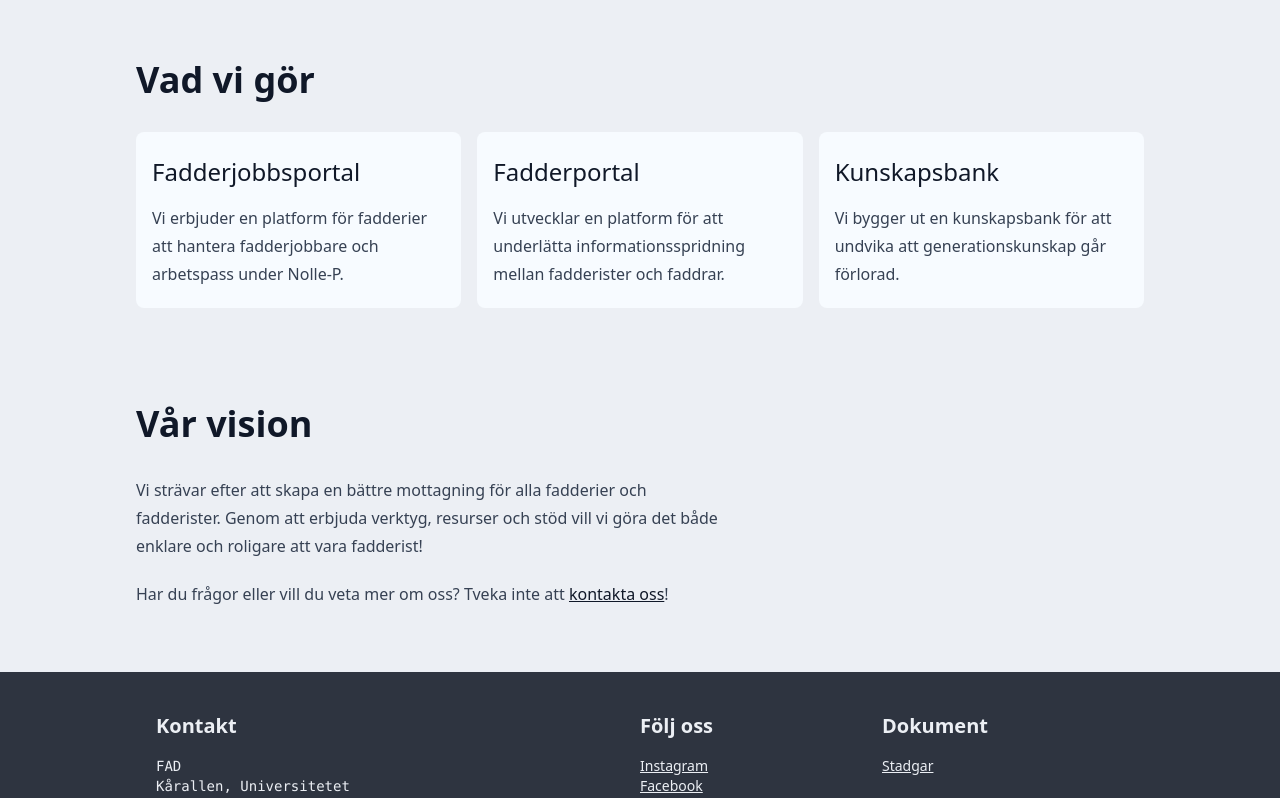
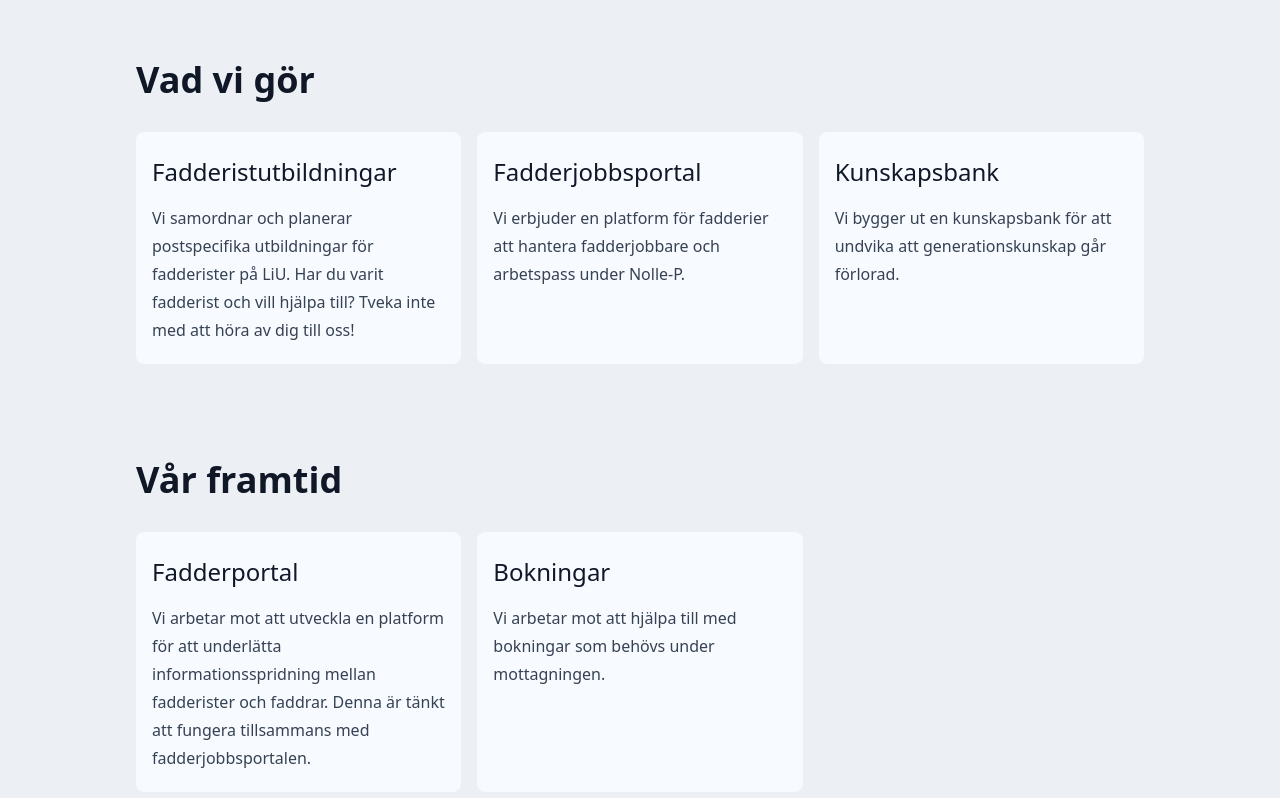
Before and after one commit to FAD-LiU/fad-website, a SvelteKit app: page / in a window 1280 px wide. Shown: the part 1160-1958 px from the top of the page. Built offline with nearby package versions, Linux system fonts and the light colour scheme.

Commit message:
Update what we do items and add future what we dos. Use contact email constant in mainpage.

```diff
--- a/src/routes/+page.svelte
+++ b/src/routes/+page.svelte
@@ -1,4 +1,6 @@
 <script lang="ts">
+  import { CONTACT_EMAIL } from "$lib/constants";
+
   import Link from "$lib/components/Link.svelte";
   import BeardGlasses from "$lib/icons/BeardGlasses.svelte";
 
@@ -62,7 +64,7 @@
         </p>
         <p>
           Vårt mål? En mottagning där både fadderister och nya studenter får den bästa möjliga
-          upplevelsen.
+          upplevelsen!
         </p>
       </section>
       <div class="flex items-center justify-center">
@@ -75,16 +77,29 @@
       <h1>Vad vi gör</h1>
       <ul class="grid grid-cols-1 gap-4 md:grid-cols-3">
         {@render whatWeDoItem(
+          "Fadderistutbildningar",
+          "Vi samordnar och planerar postspecifika utbildningar för fadderister på LiU. Har du varit fadderist och vill hjälpa till? Tveka inte med att höra av dig till oss!",
+        )}
+        {@render whatWeDoItem(
           "Fadderjobbsportal",
           "Vi erbjuder en platform för fadderier att hantera fadderjobbare och arbetspass under Nolle-P.",
         )}
         {@render whatWeDoItem(
+          "Kunskapsbank",
+          "Vi bygger ut en kunskapsbank för att undvika att generationskunskap går förlorad.",
+        )}
+      </ul>
+    </section>
+    <section class={`max-w-none ${proseStyles} ${mt}`}>
+      <h1>Vår framtid</h1>
+      <ul class="grid grid-cols-1 gap-4 md:grid-cols-3">
+        {@render whatWeDoItem(
           "Fadderportal",
-          "Vi utvecklar en platform för att underlätta informationsspridning mellan fadderister och faddrar.",
+          "Vi arbetar mot att utveckla en platform för att underlätta informationsspridning mellan fadderister och faddrar. Denna är tänkt att fungera tillsammans med fadderjobbsportalen.",
         )}
         {@render whatWeDoItem(
-          "Kunskapsbank",
-          "Vi bygger ut en kunskapsbank för att undvika att generationskunskap går förlorad.",
+          "Bokningar",
+          "Vi arbetar mot att hjälpa till med bokningar som behövs under mottagningen.",
         )}
       </ul>
     </section>
@@ -99,8 +114,8 @@
       </p>
 
       <p>
-        Har du frågor eller vill du veta mer om oss? Tveka inte att <a
-          href="mailto:info@fadportalen.se">kontakta oss</a
+        Har du frågor eller vill du veta mer om oss? Tveka inte att <a href="mailto:{CONTACT_EMAIL}"
+          >kontakta oss</a
         >!
       </p>
     </section>
```
